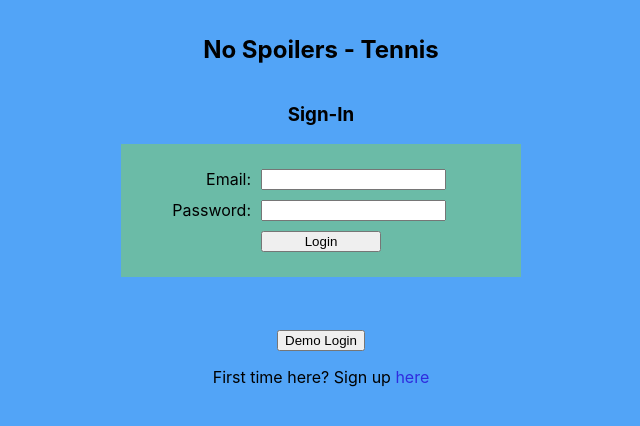
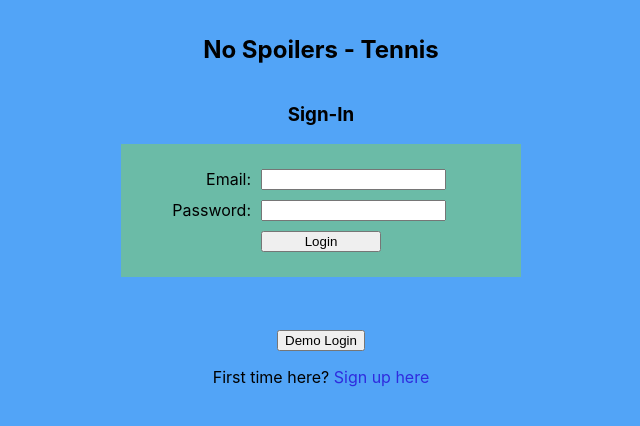
Before and after one commit to dwindleduck/no-spoilers-tennis-client, a React (Create React App) app: page / in a window 1280 px wide. Shown: the top 426 px of the page, without its empty margins (319-959 px from the left). Built offline with nearby package versions, Linux system fonts and the light colour scheme.

Commit message:
fix timezone issue

```diff
--- a/src/pages/AuthPage/AuthPage.js
+++ b/src/pages/AuthPage/AuthPage.js
@@ -2,6 +2,7 @@ import { useState } from 'react'
 import SignUpForm from "../../components/SignUpForm/SignUpForm"
 import LoginForm from "../../components/LoginForm/LoginForm"
 import "./AuthPage.css"
+import { Link } from "react-router-dom";
 
 export default function AuthPage({ setUser }) {
 
@@ -17,12 +18,14 @@ export default function AuthPage({ setUser }) {
             {showSignUp ? (
                 <>
                     <SignUpForm setUser={setUser} />
-                    <p>Already have an account? Login <a className="authpage-link" onClick={handleSwitchForms} href="">here</a></p>
+
+                    <p>Already have an account? <Link to="" onClick={handleSwitchForms} className="authpage-link">Login here</Link></p>
                 </>
             ) : (
                 <>
                     <LoginForm setUser={setUser} />
-                    <p>First time here? Sign up <a className="authpage-link" onClick={handleSwitchForms} href="">here</a></p>
+
+                    <p>First time here? <Link to="" onClick={handleSwitchForms} className="authpage-link">Sign up here</Link></p>
                 </>
             )}
         </>
--- a/src/pages/MatchesByDay/MatchesByDay.js
+++ b/src/pages/MatchesByDay/MatchesByDay.js
@@ -60,7 +60,6 @@ export default function MatchesByDay() {
     function createTournamentTiles(leagues, matches) {
         const tournamentTilesForState = []
 
-        // console.log(leagues)
         // Iterate over leagues
         leagues.forEach(league => {
             league.tournamentList.forEach(tournament => {
@@ -77,10 +76,11 @@ export default function MatchesByDay() {
         setTournamentTiles(tournamentTilesForState)
     }
 
+
     async function getFreshMatchData() {
-        // console.log("Getting Fresh Match Data")
+        console.log("Getting Fresh Match Data")
         // activate loading spinner
-        setLoading(true)
+
 
         const dateForAPICalls = parseDateForAPICalls()
 
@@ -106,16 +106,21 @@ export default function MatchesByDay() {
             setWatchedMatches(sortedMatches)
         } else {
         // no matches this day, reset state
-            setTournamentTiles([])
-            setLastUpdated(null)
-            setLeagues([])
-            setWatchedMatches([])
+            // setTournamentTiles([])
+            // setLastUpdated(null)
+            // setLeagues([])
+            // setWatchedMatches([])
         }
         setLoading(false)
     }
 
 
     useEffect(() => {
+        setLoading(true)
+        setTournamentTiles([])
+        setLastUpdated(null)
+        setLeagues([])
+        setWatchedMatches([])
         getFreshMatchData()
     }, [selectedDate]);
 
--- a/src/utilities/users-service.js
+++ b/src/utilities/users-service.js
@@ -1,7 +1,7 @@
 import * as usersAPI from "./users-api"
 
 export async function signUp(userData) {
-    const token = await usersAPI.signUp(userData)
+    await usersAPI.signUp(userData)
     return login(userData)
 }
 
@@ -24,7 +24,7 @@ export function getUser() {
 export async function logOut(credentials) {
     if(credentials) {
         //DELETE user session
-        const logoutTest = await usersAPI.logout(credentials)
+        await usersAPI.logout(credentials)
         //remove token
         localStorage.removeItem("token")
         // return console.log("logged out")
```
Also changed, not shown: src/components/MatchDetails/MatchDetails.js (+6 -1 lines).
